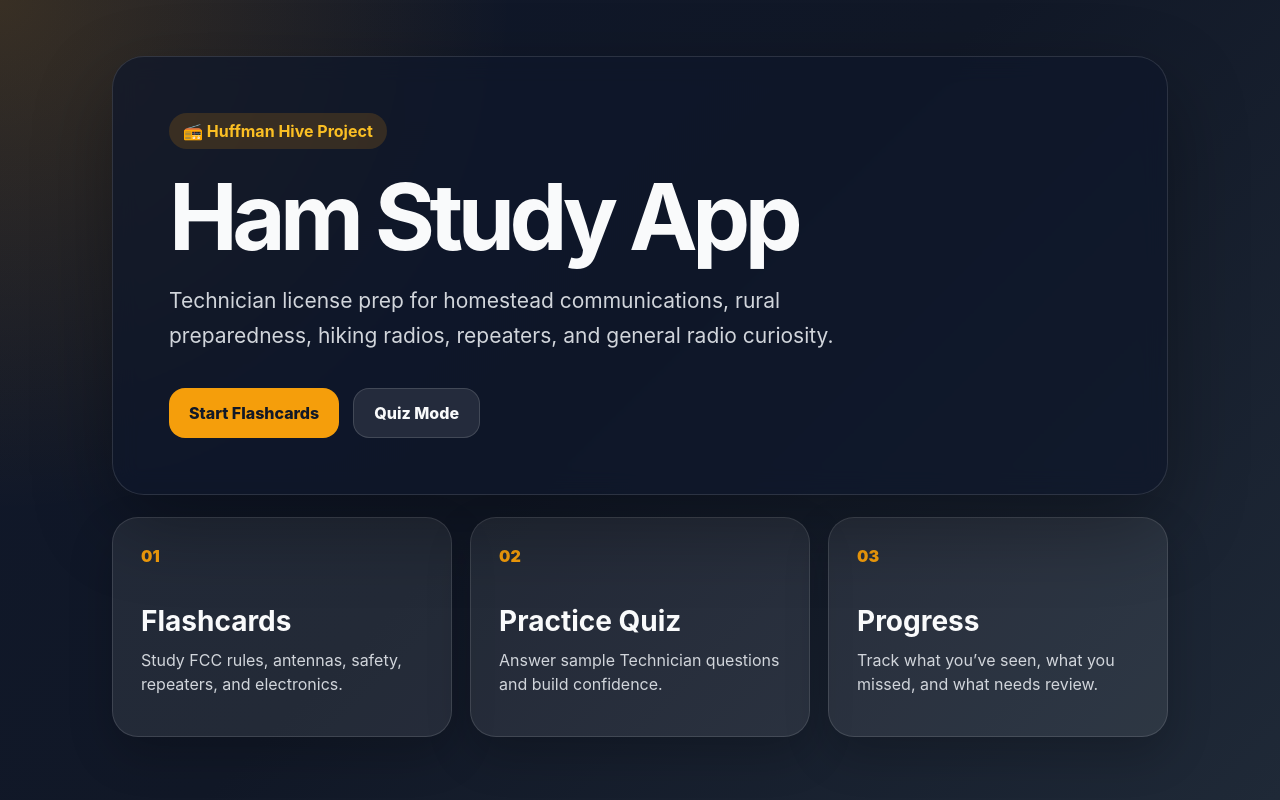
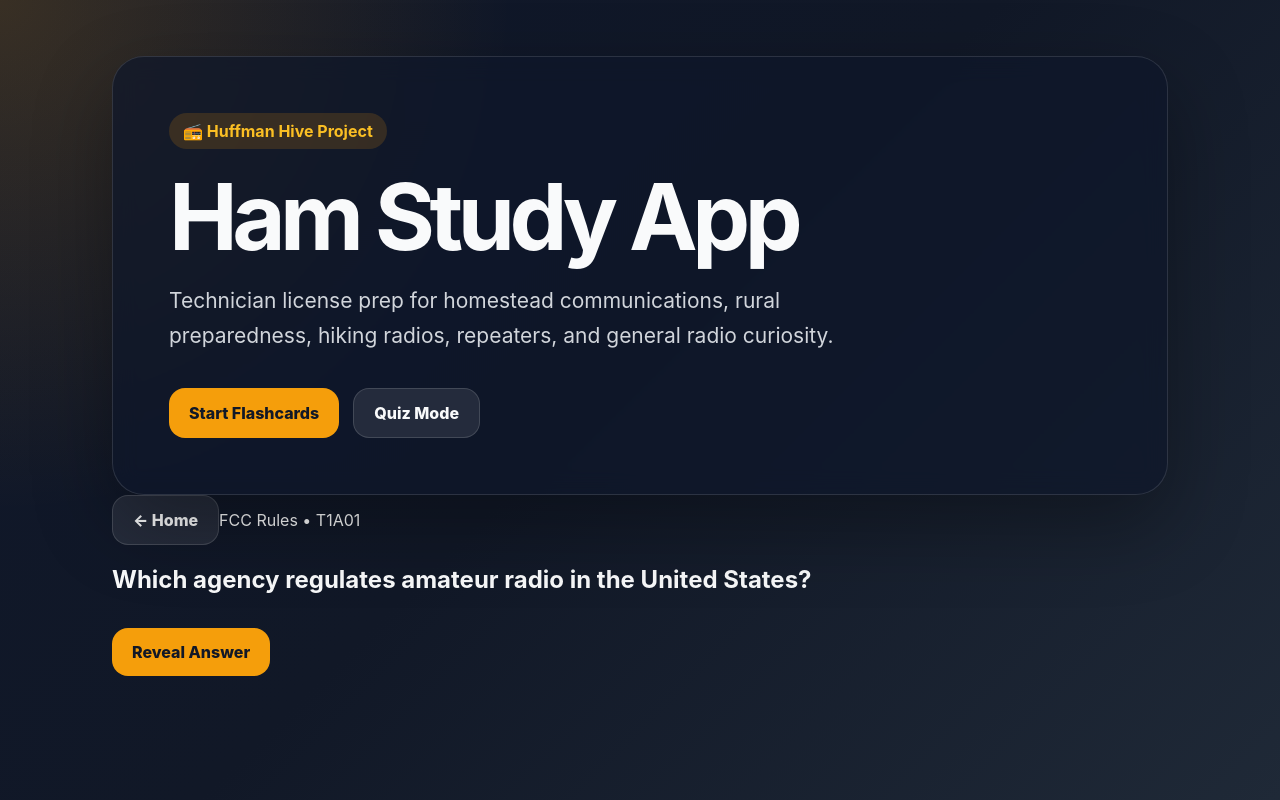
Before and after one commit to BDNHuffman/ham-study-app, a React (Vite) app: page / in a window 1280 px wide. Both pictures are taken after a click on the button "Start Flashcards". Built offline with nearby package versions, Linux system fonts and the light colour scheme.

Commit message:
Implement flashcard and quiz modes with scoring

```diff
--- a/src/App.jsx
+++ b/src/App.jsx
@@ -1,4 +1,66 @@
+import { useMemo, useState } from "react";
+
+const QUESTIONS = [
+  {
+    id: "T1A01",
+    topic: "FCC Rules",
+    question: "Which agency regulates amateur radio in the United States?",
+    choices: ["FEMA", "FCC", "ARRL", "NOAA"],
+    answer: "FCC",
+    explanation: "The FCC makes and enforces amateur radio rules in the United States."
+  },
+  {
+    id: "T2A01",
+    topic: "Repeaters",
+    question: "What is the main purpose of an amateur radio repeater?",
+    choices: ["Encrypt traffic", "Extend communication range", "Charge batteries", "Measure SWR"],
+    answer: "Extend communication range",
+    explanation: "Repeaters receive your signal and retransmit it, usually from a high location."
+  },
+  {
+    id: "T7C01",
+    topic: "Antennas",
+    question: "Why does antenna height matter so much on VHF and UHF?",
+    choices: ["Signals are mostly line-of-sight", "It changes your call sign", "It lowers license class", "It removes static from AM"],
+    answer: "Signals are mostly line-of-sight",
+    explanation: "Higher antennas usually see farther over hills, trees, buildings, and terrain."
+  }
+];
+
 export default function App() {
+  const [mode, setMode] = useState("home");
+  const [index, setIndex] = useState(0);
+  const [revealed, setRevealed] = useState(false);
+  const [selected, setSelected] = useState(null);
+  const [score, setScore] = useState({ seen: 0, correct: 0, missed: 0 });
+
+  const card = QUESTIONS[index % QUESTIONS.length];
+
+  function next() {
+    setIndex((index + 1) % QUESTIONS.length);
+    setRevealed(false);
+    setSelected(null);
+  }
+
+  function mark(correct) {
+    setScore(s => ({
+      seen: s.seen + 1,
+      correct: s.correct + (correct ? 1 : 0),
+      missed: s.missed + (correct ? 0 : 1)
+    }));
+    next();
+  }
+
+  function choose(choice) {
+    if (selected) return;
+    setSelected(choice);
+    setScore(s => ({
+      seen: s.seen + 1,
+      correct: s.correct + (choice === card.answer ? 1 : 0),
+      missed: s.missed + (choice === card.answer ? 0 : 1)
+    }));
+  }
+
   return (
     <main className="app">
       <section className="hero">
@@ -9,30 +71,92 @@ export default function App() {
           hiking radios, repeaters, and general radio curiosity.
         </p>
         <div className="hero-actions">
-          <button>Start Flashcards</button>
-          <button className="secondary">Quiz Mode</button>
+          <button onClick={() => setMode("flashcards")}>Start Flashcards</button>
+          <button className="secondary" onClick={() => setMode("quiz")}>Quiz Mode</button>
         </div>
       </section>
 
+      {mode === "home" && (
         <section className="grid">
-        <div className="card">
+          <button className="card clickable" onClick={() => setMode("flashcards")}>
             <span>01</span>
             <h2>Flashcards</h2>
             <p>Study FCC rules, antennas, safety, repeaters, and electronics.</p>
-        </div>
+          </button>
 
-        <div className="card">
+          <button className="card clickable" onClick={() => setMode("quiz")}>
             <span>02</span>
             <h2>Practice Quiz</h2>
             <p>Answer sample Technician questions and build confidence.</p>
-        </div>
+          </button>
 
           <div className="card">
             <span>03</span>
             <h2>Progress</h2>
-          <p>Track what you’ve seen, what you missed, and what needs review.</p>
+            <p>Seen: {score.seen} • Correct: {score.correct} • Missed: {score.missed}</p>
           </div>
         </section>
+      )}
+
+      {mode === "flashcards" && (
+        <section className="study-panel">
+          <div className="panel-top">
+            <button className="secondary" onClick={() => setMode("home")}>← Home</button>
+            <span>{card.topic} • {card.id}</span>
+          </div>
+          <h2>{card.question}</h2>
+          {revealed && (
+            <div className="answer">
+              <h3>{card.answer}</h3>
+              <p>{card.explanation}</p>
+            </div>
+          )}
+          <div className="hero-actions">
+            {!revealed ? (
+              <button onClick={() => setRevealed(true)}>Reveal Answer</button>
+            ) : (
+              <>
+                <button className="secondary" onClick={() => mark(false)}>Missed It</button>
+                <button onClick={() => mark(true)}>Got It</button>
+              </>
+            )}
+          </div>
+        </section>
+      )}
+
+      {mode === "quiz" && (
+        <section className="study-panel">
+          <div className="panel-top">
+            <button className="secondary" onClick={() => setMode("home")}>← Home</button>
+            <span>{card.topic} • {card.id}</span>
+          </div>
+          <h2>{card.question}</h2>
+          <div className="choices">
+            {card.choices.map(choice => (
+              <button
+                key={choice}
+                onClick={() => choose(choice)}
+                className={
+                  selected && choice === card.answer
+                    ? "correct"
+                    : selected === choice
+                    ? "wrong"
+                    : "secondary"
+                }
+              >
+                {choice}
+              </button>
+            ))}
+          </div>
+          {selected && (
+            <div className="answer">
+              <h3>{selected === card.answer ? "Correct" : "Not quite"}</h3>
+              <p>{card.explanation}</p>
+              <button onClick={next}>Next Question</button>
+            </div>
+          )}
+        </section>
+      )}
     </main>
-  )
+  );
 }
```
Lines whose indentation alone changed are shown as unchanged.
